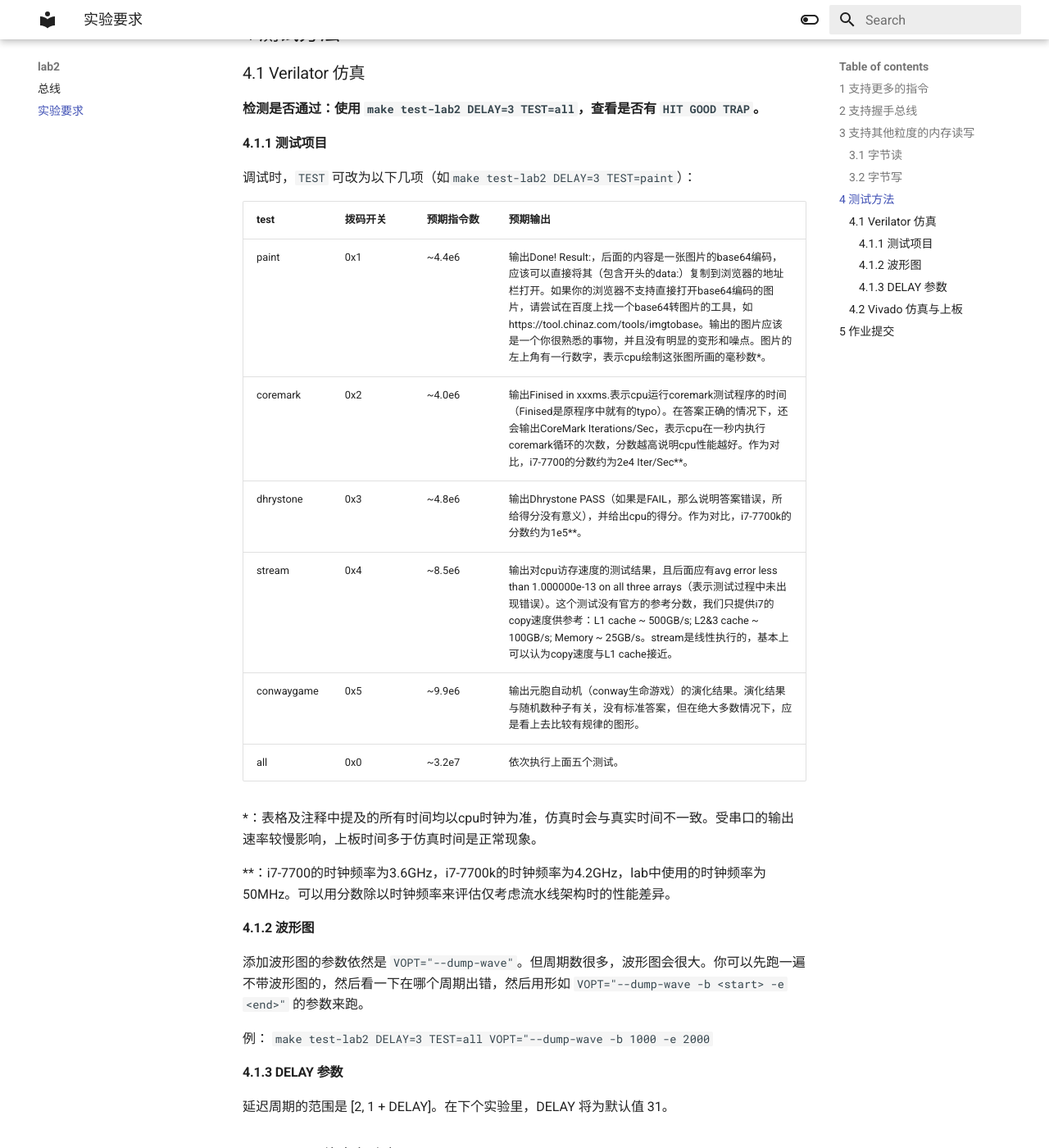
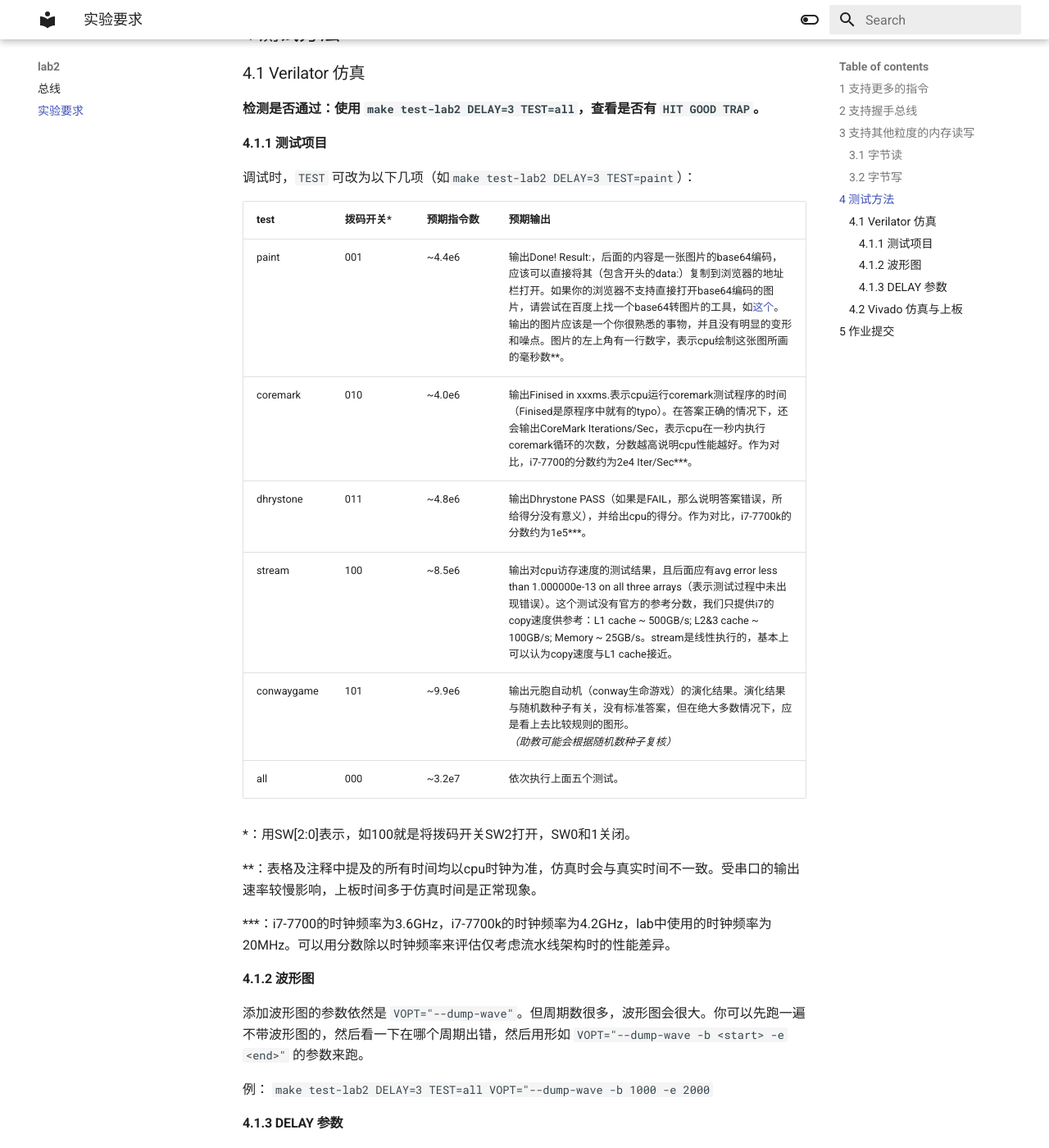
Before and after one commit to FDUCSLG/Arch-2022Spring-FDU, an MkDocs documentation site: the page built from docs/lab2/lab2.md, in a window 1280 px wide and 1400 px high, scrolled down 3047 px. Shown: the whole window at 82% size. Built offline with MkDocs 1.6.1 and Material for MkDocs 9.7.7, drawn with Linux system fonts in a browser that asks for light colours.

Commit message:
Update lab2.md

```diff
--- a/docs/lab2/lab2.md
+++ b/docs/lab2/lab2.md
@@ -139,18 +139,20 @@ module writedata
 
 调试时，`TEST` 可改为以下几项（如`make test-lab2 DELAY=3 TEST=paint`）：
 
-| test       | 拨码开关 | 预期指令数 | 预期输出                                                     |
-| ---------- | -------- | ---------- | ------------------------------------------------------------ |
-| paint      | 0x1      | ~4.4e6     | 输出Done! Result:，后面的内容是一张图片的base64编码，应该可以直接将其（包含开头的data:）复制到浏览器的地址栏打开。如果你的浏览器不支持直接打开base64编码的图片，请尝试在百度上找一个base64转图片的工具，如https://tool.chinaz.com/tools/imgtobase。输出的图片应该是一个你很熟悉的事物，并且没有明显的变形和噪点。图片的左上角有一行数字，表示cpu绘制这张图所画的毫秒数*。 |
-| coremark   | 0x2      | ~4.0e6     | 输出Finised in xxxms.表示cpu运行coremark测试程序的时间（Finised是原程序中就有的typo）。在答案正确的情况下，还会输出CoreMark Iterations/Sec，表示cpu在一秒内执行coremark循环的次数，分数越高说明cpu性能越好。作为对比，i7-7700的分数约为2e4 Iter/Sec**。 |
-| dhrystone  | 0x3      | ~4.8e6     | 输出Dhrystone PASS（如果是FAIL，那么说明答案错误，所给得分没有意义），并给出cpu的得分。作为对比，i7-7700k的分数约为1e5**。 |
-| stream     | 0x4      | ~8.5e6     | 输出对cpu访存速度的测试结果，且后面应有avg error less than 1.000000e-13 on all three arrays（表示测试过程中未出现错误）。这个测试没有官方的参考分数，我们只提供i7的copy速度供参考：L1 cache ~ 500GB/s;  L2&3 cache ~ 100GB/s; Memory ~ 25GB/s。stream是线性执行的，基本上可以认为copy速度与L1 cache接近。 |
-| conwaygame | 0x5      | ~9.9e6     | 输出元胞自动机（conway生命游戏）的演化结果。演化结果与随机数种子有关，没有标准答案，但在绝大多数情况下，应是看上去比较有规律的图形。 |
-| all        | 0x0      | ~3.2e7     | 依次执行上面五个测试。                                       |
+| test       | 拨码开关\* | 预期指令数 | 预期输出                                                     |
+| ---------- | ---------- | ---------- | ------------------------------------------------------------ |
+| paint      | 001        | ~4.4e6     | 输出Done! Result:，后面的内容是一张图片的base64编码，应该可以直接将其（包含开头的data:）复制到浏览器的地址栏打开。如果你的浏览器不支持直接打开base64编码的图片，请尝试在百度上找一个base64转图片的工具，如[这个](https://tool.chinaz.com/tools/imgtobase)。输出的图片应该是一个你很熟悉的事物，并且没有明显的变形和噪点。图片的左上角有一行数字，表示cpu绘制这张图所画的毫秒数\*\*。 |
+| coremark   | 010        | ~4.0e6     | 输出Finised in xxxms.表示cpu运行coremark测试程序的时间（Finised是原程序中就有的typo）。在答案正确的情况下，还会输出CoreMark Iterations/Sec，表示cpu在一秒内执行coremark循环的次数，分数越高说明cpu性能越好。作为对比，i7-7700的分数约为2e4 Iter/Sec\*\*\*。 |
+| dhrystone  | 011        | ~4.8e6     | 输出Dhrystone PASS（如果是FAIL，那么说明答案错误，所给得分没有意义），并给出cpu的得分。作为对比，i7-7700k的分数约为1e5\*\*\*。 |
+| stream     | 100        | ~8.5e6     | 输出对cpu访存速度的测试结果，且后面应有avg error less than 1.000000e-13 on all three arrays（表示测试过程中未出现错误）。这个测试没有官方的参考分数，我们只提供i7的copy速度供参考：L1 cache ~ 500GB/s;  L2&3 cache ~ 100GB/s; Memory ~ 25GB/s。stream是线性执行的，基本上可以认为copy速度与L1 cache接近。 |
+| conwaygame | 101        | ~9.9e6     | 输出元胞自动机（conway生命游戏）的演化结果。演化结果与随机数种子有关，没有标准答案，但在绝大多数情况下，应是看上去比较规则的图形。*（助教可能会根据随机数种子复核）* |
+| all        | 000        | ~3.2e7     | 依次执行上面五个测试。                                       |
 
-*：表格及注释中提及的所有时间均以cpu时钟为准，仿真时会与真实时间不一致。受串口的输出速率较慢影响，上板时间多于仿真时间是正常现象。
+\*：用SW\[2:0\]表示，如100就是将拨码开关SW2打开，SW0和1关闭。
 
-**：i7-7700的时钟频率为3.6GHz，i7-7700k的时钟频率为4.2GHz，lab中使用的时钟频率为50MHz。可以用分数除以时钟频率来评估仅考虑流水线架构时的性能差异。
+\*\*：表格及注释中提及的所有时间均以cpu时钟为准，仿真时会与真实时间不一致。受串口的输出速率较慢影响，上板时间多于仿真时间是正常现象。
+
+\*\*\*：i7-7700的时钟频率为3.6GHz，i7-7700k的时钟频率为4.2GHz，lab中使用的时钟频率为20MHz。可以用分数除以时钟频率来评估仅考虑流水线架构时的性能差异。
 
 #### 4.1.2 波形图
 
```
